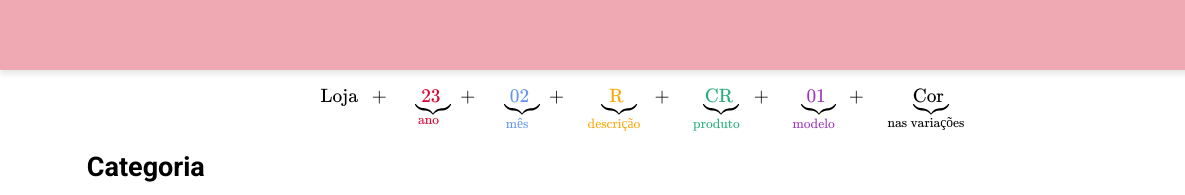
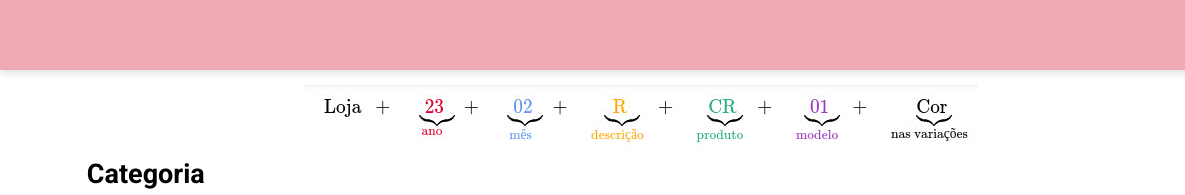
Before and after one commit to vcsil/Codigo-MP, a website: page index.html in a window 1280 px wide. Shown: the top 195 px of the page, 0-1185 px from the left. Drawn offline with nearby package versions, Linux system fonts and the light colour scheme.

Commit message:
:bug: fix: corrige bug para mostrar formula

```diff
--- a/css/style.css
+++ b/css/style.css
@@ -2,6 +2,8 @@
     width: 100%;
     height: 100%;
     margin-top: 85px;
+    display: flex;
+    justify-content: center;
 }
 
 .box {
--- a/index.html
+++ b/index.html
@@ -39,7 +39,9 @@
             </a>
         </header>
 
-        <div class="formula"></div>
+        <div class="formula">
+            <img src="./midia/formula.jpeg" alt="" />
+        </div>
 
         <div class="box">
             <div class="box-categoria">
--- a/script/script.js
+++ b/script/script.js
@@ -31,12 +31,12 @@ const calcado = { Tênis: "TE" };
 const categorias = { acessorio, roupa, calcado };
 const catg = { acessorio: "A", roupa: "R", calcado: "C" };
 
-async function mostraFormula() {
-    const resp = await fetch("../component/formula/formula.html");
-    const html = await resp.text();
-    document.querySelector(".formula").innerHTML = html;
-    return html;
-}
+// async function mostraFormula() {
+//     const resp = await fetch("../component/formula/formula.html");
+//     const html = await resp.text();
+//     document.querySelector(".formula").innerHTML = html;
+//     return html;
+// }
 
 function mudaProdutos() {
     adicionaData();
@@ -99,5 +99,5 @@ function adicionaData() {
     return;
 }
 
-mostraFormula();
+// mostraFormula();
 mudaProdutos();
```
Also changed, not shown: midia/formula.jpeg (added).
